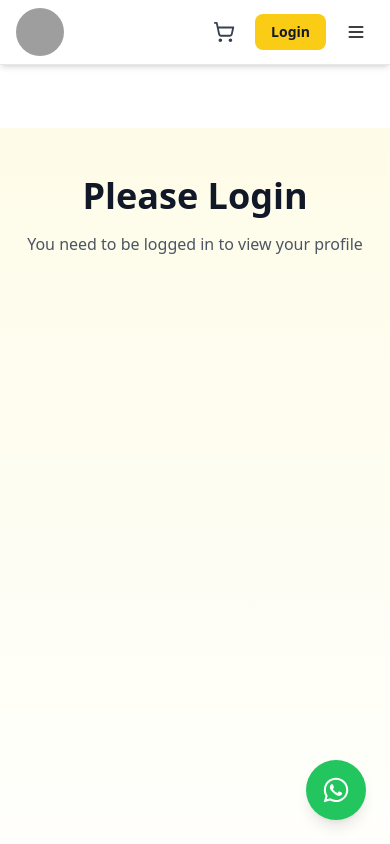
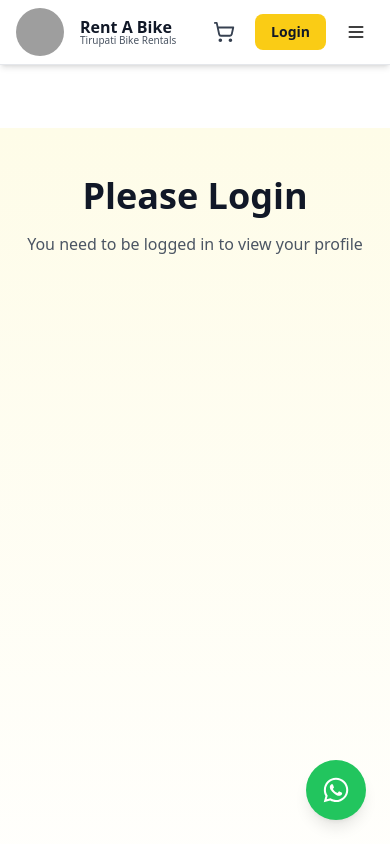
Before and after one commit to revvv1433-rentabike/revvv1433-rentabike.github.io, a React (Vite) app: page /Profile in a window 390 px wide. Shown: the top 844 px of the page. Built offline with nearby package versions, Linux system fonts and the light colour scheme; grey boxes are pictures that could not be loaded.

Commit message:
navbar changed

```diff
--- a/src/components/Navbar.tsx
+++ b/src/components/Navbar.tsx
@@ -54,9 +54,9 @@ export default function Navbar({ onLoginClick, onCartClick }: NavbarProps) {
                 />
               </Link>
 
-              <div className="hidden sm:block">
-                <h1 className="text-lg font-bold text-gray-900 leading-none">Rent A Bike</h1>
-                <p className="text-xs text-gray-600 leading-none">Tirupati Bike Rentals</p>
+              <div className="block">
+                <h1 className="text-base sm:text-lg font-bold text-gray-900 leading-none">Rent A Bike</h1>
+                <p className="text-[10px] sm:text-xs text-gray-600 leading-none">Tirupati Bike Rentals</p>
               </div>
             </div>
 
```
Also changed, not shown: 1 other file (tests, documents, lock files or other folders).
